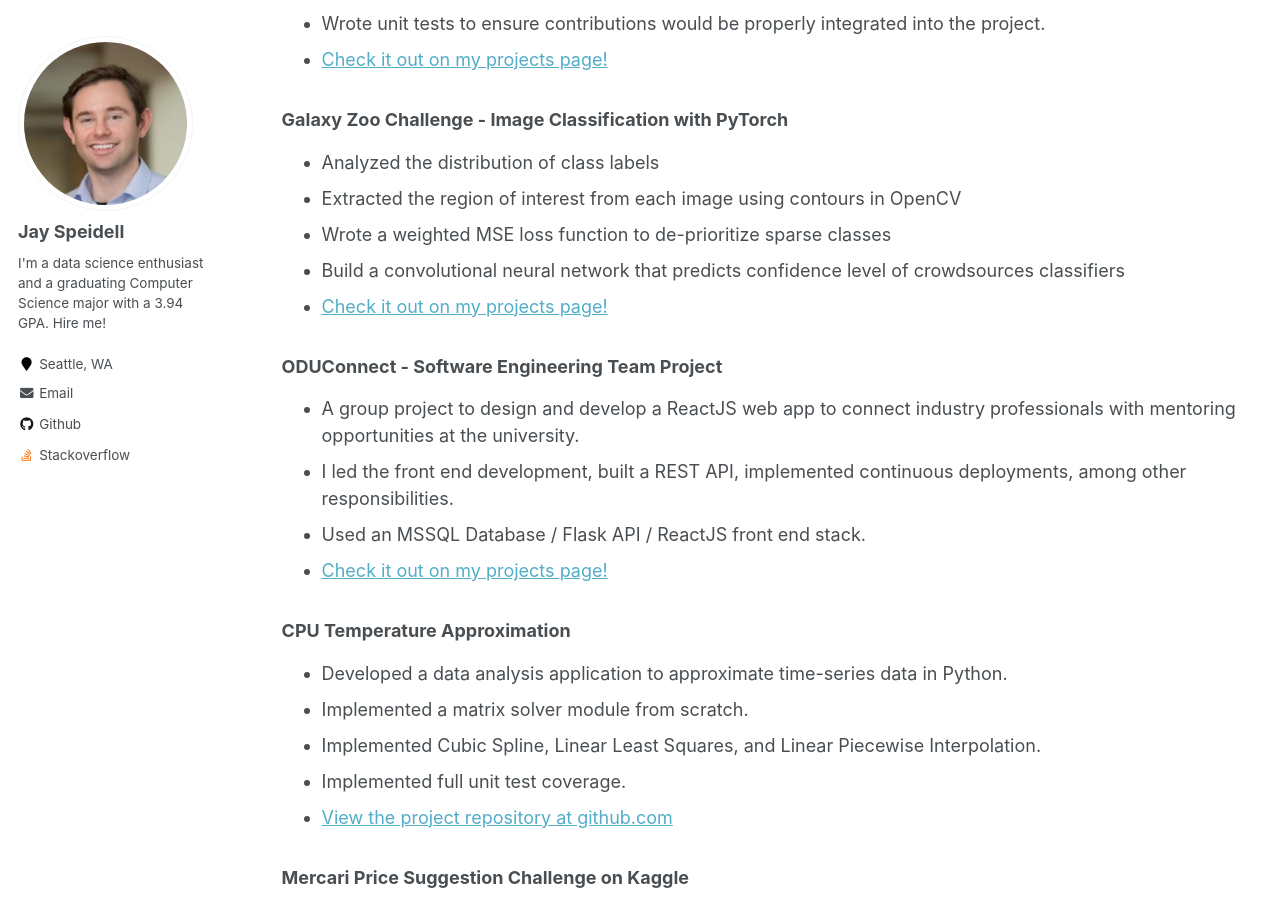
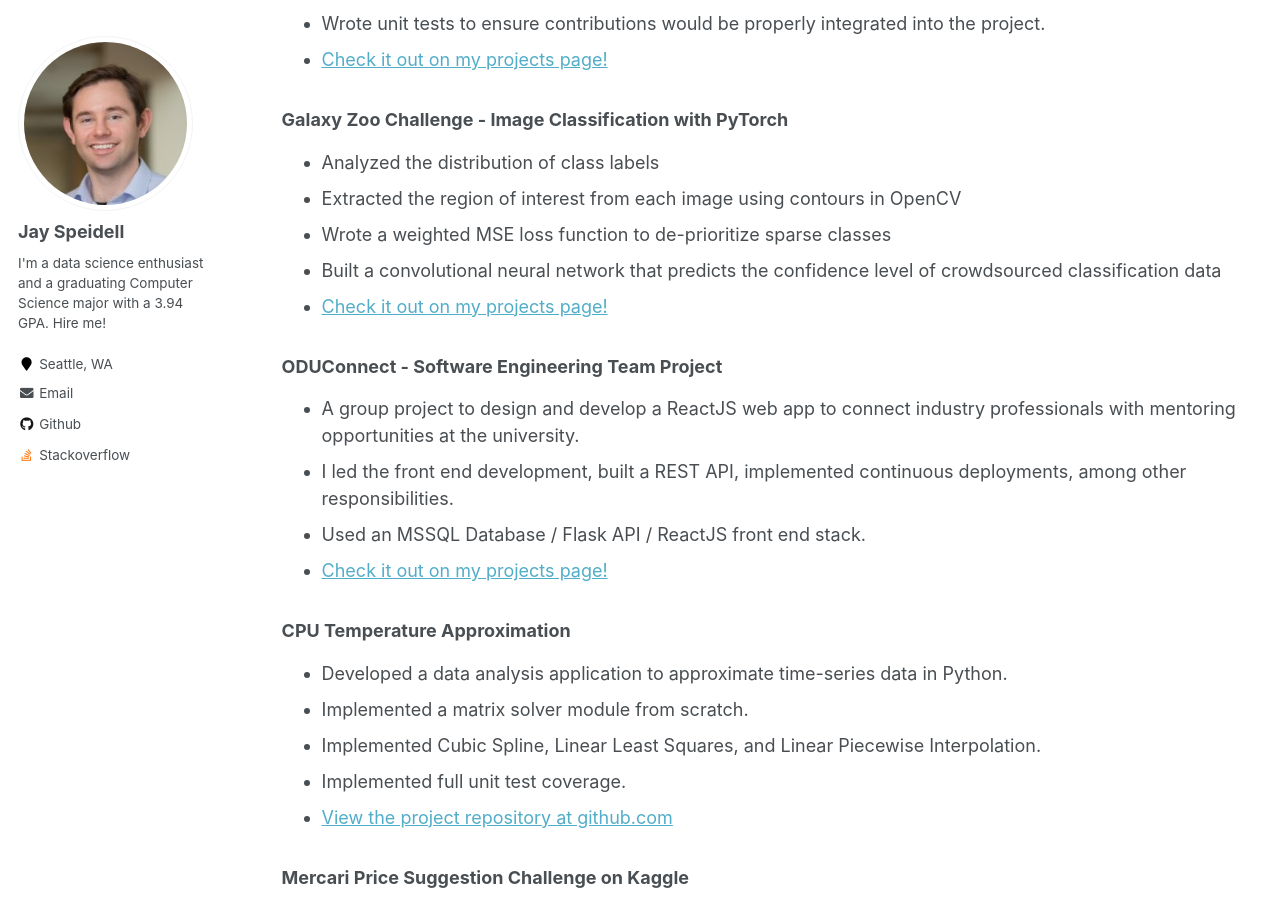
Before and after one commit to jayspeidell/jayspeidell.github.io, a Jekyll site: the page built from _pages/cv.md, in a window 1280 px wide and 900 px high, scrolled down 1375 px. Built offline with Jekyll 4.4.1, drawn with Linux system fonts in a browser that asks for light colours.

Commit message:
typo correction

```diff
--- a/_pages/cv.md
+++ b/_pages/cv.md
@@ -50,7 +50,7 @@ I also scored in the top 94th percentile nationally in the MFT Computer Science
 * Analyzed the distribution of class labels
 * Extracted the region of interest from each image using contours in OpenCV
 * Wrote a weighted MSE loss function to de-prioritize sparse classes
-* Build a convolutional neural network that predicts confidence level of crowdsources classifiers
+* Built a convolutional neural network that predicts the confidence level of crowdsourced classification data
 * [Check it out on my projects page!](../portfolio/project07-galazy-zoo/){:target="_blank"}
 
 ### ODUConnect - Software Engineering Team Project
```
